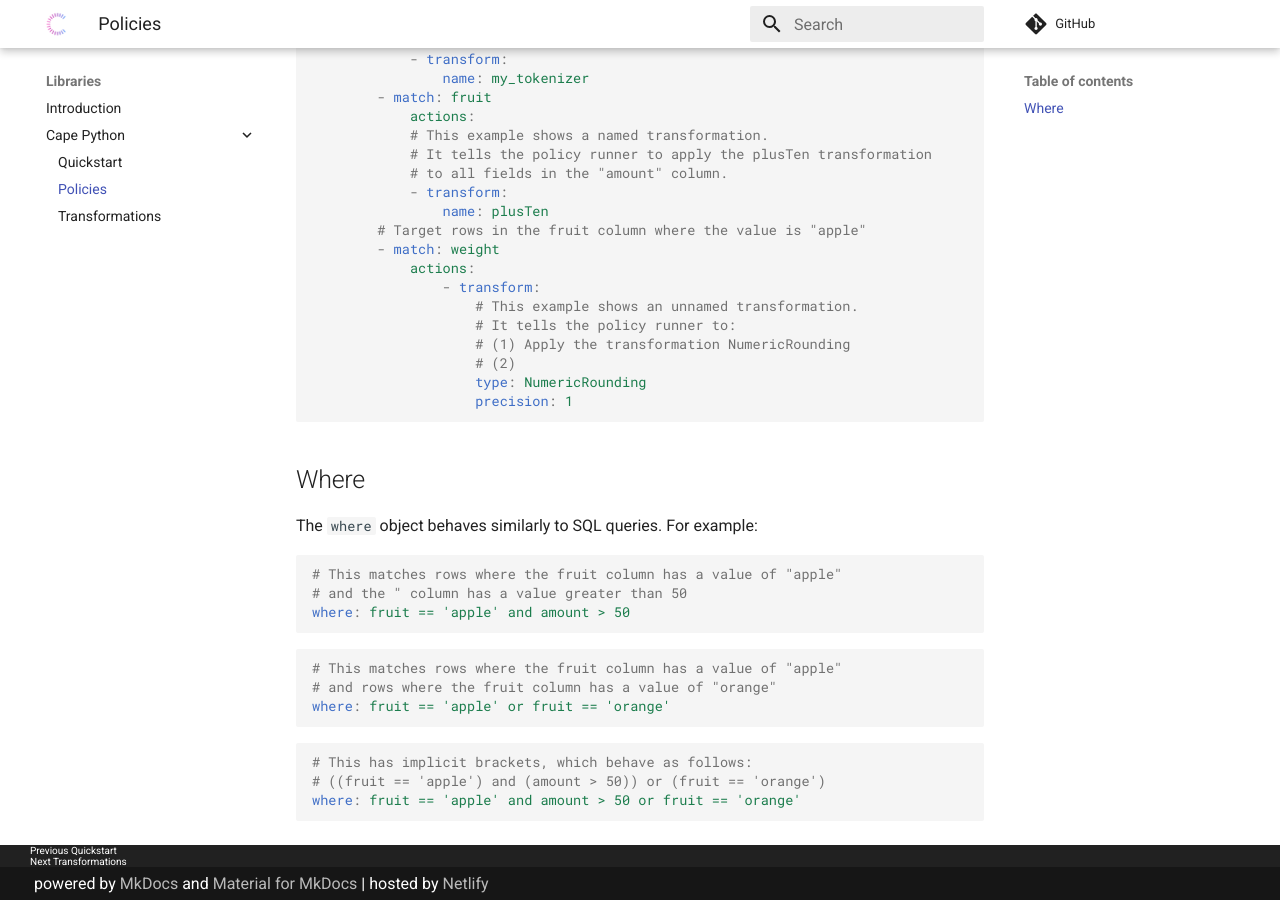
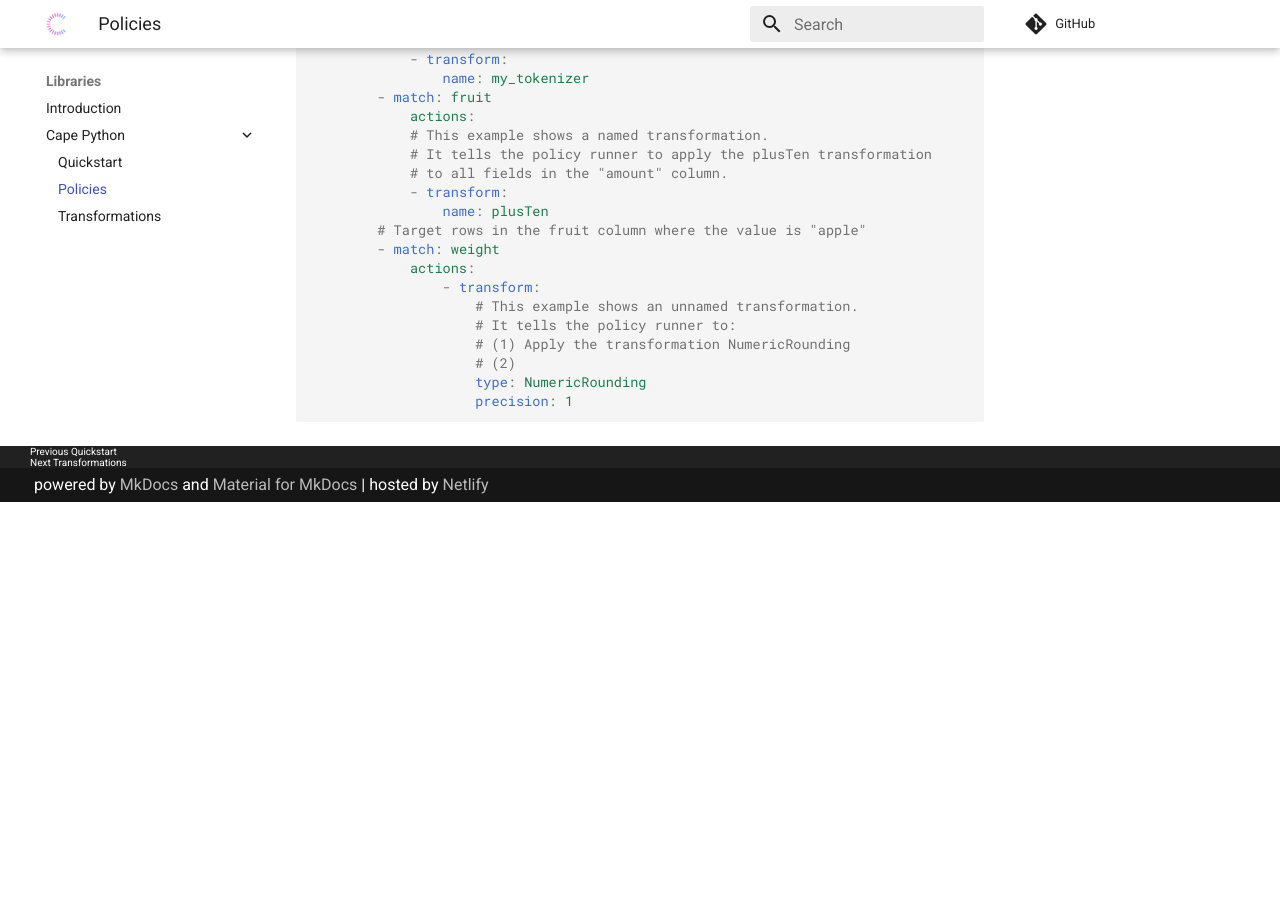
Before and after one commit to capeprivacy/documentation, an MkDocs documentation site: the page built from docs/libraries/cape-python/policies.md, in a window 1280 px wide and 900 px high, scrolled down 888 px. Built offline with MkDocs 1.6.1 and Material for MkDocs 9.7.7, drawn with Linux system fonts in a browser that asks for light colours; comment, search, counter and statistics services are not loaded; after the commit the page ends 1390 px from its top, so only the background shows below that.

Commit message:
updated pandas script

````diff
--- a/docs/libraries/cape-python/policies.md
+++ b/docs/libraries/cape-python/policies.md
@@ -56,25 +56,3 @@ policy:
                     type: NumericRounding
                     precision: 1
 ```
-
-## Where
-
-The `where` object behaves similarly to SQL queries. For example:
-
-```yaml
-# This matches rows where the fruit column has a value of "apple"
-# and the " column has a value greater than 50
-where: fruit == 'apple' and amount > 50
-```
-
-```yaml
-# This matches rows where the fruit column has a value of "apple"
-# and rows where the fruit column has a value of "orange"
-where: fruit == 'apple' or fruit == 'orange'
-```
-
-```yaml
-# This has implicit brackets, which behave as follows:
-# ((fruit == 'apple') and (amount > 50)) or (fruit == 'orange')
-where: fruit == 'apple' and amount > 50 or fruit == 'orange'
-```
````
Also changed, not shown: docs/libraries/cape-python/quickstart.md (+12 -4 lines).
